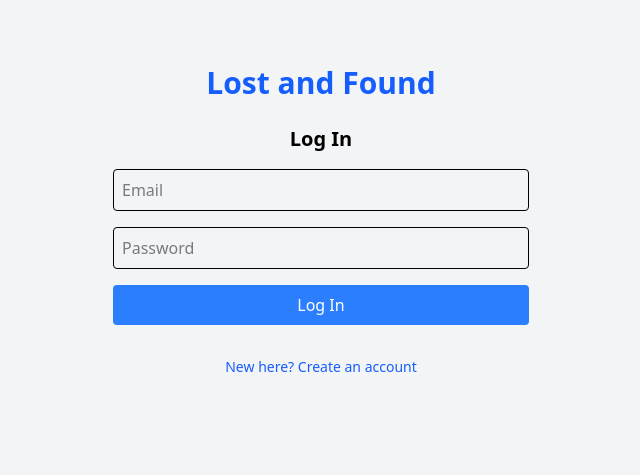
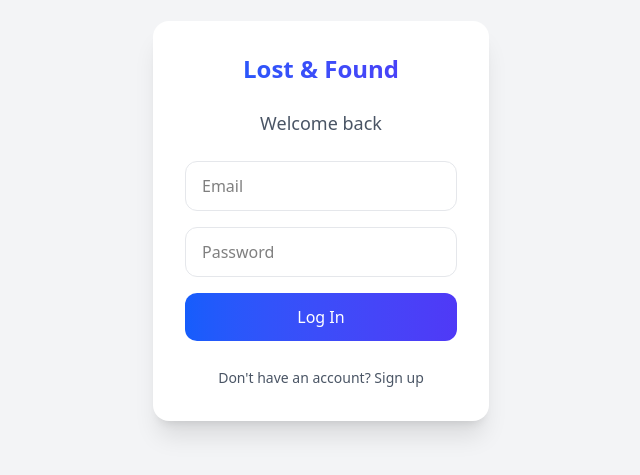
Before and after one commit to KenKenLim07/lost-and-found, a React (Vite) app: page / in a window 1280 px wide. Shown: the part 179-654 px from the top of the page, without its empty margins (319-959 px from the left). Built offline with nearby package versions, Linux system fonts and the light colour scheme.

Commit message:
changes to authform and some visual

```diff
--- /dev/null
+++ b/src/components/AboutModal.jsx
@@ -0,0 +1,71 @@
+import { motion, AnimatePresence } from "framer-motion";
+
+export default function AboutModal({ isOpen, onClose }) {
+  return (
+    <AnimatePresence>
+      {isOpen && (
+        <motion.div
+          initial={{ opacity: 0 }}
+          animate={{ opacity: 1 }}
+          exit={{ opacity: 0 }}
+          className="fixed inset-0 bg-black bg-opacity-50 flex items-center justify-center z-50 p-4"
+          onClick={onClose}
+        >
+          <motion.div
+            initial={{ scale: 0.9, opacity: 0 }}
+            animate={{ scale: 1, opacity: 1 }}
+            exit={{ scale: 0.9, opacity: 0 }}
+            transition={{ type: "spring", damping: 25, stiffness: 300 }}
+            className="bg-white rounded-2xl shadow-xl max-w-2xl w-full p-8"
+            onClick={(e) => e.stopPropagation()}
+          >
+            <div className="flex justify-between items-start mb-6">
+              <h2 className="text-2xl font-bold text-gray-800">About Lost & Found</h2>
+              <button
+                onClick={onClose}
+                className="text-gray-500 hover:text-gray-700 transition-colors"
+              >
+                <svg className="w-6 h-6" fill="none" stroke="currentColor" viewBox="0 0 24 24">
+                  <path strokeLinecap="round" strokeLinejoin="round" strokeWidth="2" d="M6 18L18 6M6 6l12 12" />
+                </svg>
+              </button>
+            </div>
+
+            <div className="space-y-4 text-gray-600">
+              <p>
+                Lost & Found is a community-driven platform designed to help people recover their lost items and connect with those who have found them. Our mission is to make the process of returning lost items as simple and efficient as possible.
+              </p>
+
+              <p>
+                Founded in 2023, our platform has helped thousands of people reunite with their belongings. We believe that by leveraging technology and community, we can create a more connected world where lost items find their way back home.
+              </p>
+
+              <p>
+                Our platform features real-time updates, image recognition technology, and a user-friendly interface to ensure the best possible experience for both those who have lost items and those who have found them.
+              </p>
+
+              <div className="pt-4 border-t border-gray-200">
+                <h3 className="text-lg font-semibold text-gray-800 mb-2">Our Values</h3>
+                <ul className="list-disc pl-5 space-y-1">
+                  <li>Community-driven approach</li>
+                  <li>Privacy and security</li>
+                  <li>Ease of use</li>
+                  <li>Transparency</li>
+                </ul>
+              </div>
+            </div>
+
+            <div className="mt-8 flex justify-end">
+              <button
+                onClick={onClose}
+                className="px-4 py-2 bg-blue-600 text-white rounded-lg hover:bg-blue-700 transition-colors"
+              >
+                Close
+              </button>
+            </div>
+          </motion.div>
+        </motion.div>
+      )}
+    </AnimatePresence>
+  );
+}
--- a/src/components/AuthForm.jsx
+++ b/src/components/AuthForm.jsx
@@ -1,75 +1,151 @@
 // src/components/AuthForm.jsx
 import { useState } from 'react'
 import { supabase } from '../lib/supabase'
-import { motion } from 'framer-motion'
+import { motion, AnimatePresence } from 'framer-motion'
 
 export default function AuthForm() {
   const [email, setEmail] = useState('')
   const [password, setPassword] = useState('')
   const [isSignUp, setIsSignUp] = useState(false)
   const [error, setError] = useState(null)
+  const [isLoading, setIsLoading] = useState(false)
 
   const handleAuth = async (e) => {
     e.preventDefault()
     setError(null)
+    setIsLoading(true)
 
     const { error } = isSignUp
       ? await supabase.auth.signUp({ email, password })
       : await supabase.auth.signInWithPassword({ email, password })
 
-    if (error) setError(error.message)
-    else alert('Success! Check console or redirect logic.')
+    if (error) {
+      setError(error.message)
+      setIsLoading(false)
+    }
+  }
+
+  const containerVariants = {
+    hidden: { opacity: 0 },
+    visible: {
+      opacity: 1,
+      transition: {
+        staggerChildren: 0.1,
+        delayChildren: 0.3
+      }
+    }
+  }
+
+  const itemVariants = {
+    hidden: { y: 20, opacity: 0 },
+    visible: {
+      y: 0,
+      opacity: 1,
+      transition: {
+        type: "spring",
+        stiffness: 300,
+        damping: 24
+      }
+    }
   }
 
   return (
-    <div className="w-full max-w-md mx-auto px-4 py-8">
+    <motion.div
+      className="w-full max-w-sm mx-auto p-6"
+      initial="hidden"
+      animate="visible"
+      variants={containerVariants}
+    >
+      <motion.div
+        className="bg-white rounded-2xl shadow-xl p-8 space-y-6"
+        variants={itemVariants}
+      >
         <motion.h1
-        className="text-3xl font-extrabold text-center text-blue-600 mb-6"
-        initial={{ opacity: 0, y: 20 }}
-        animate={{ opacity: 1, y: 0 }}
-        transition={{ duration: 0.6 }}
+          className="text-2xl font-bold text-center bg-gradient-to-r from-blue-600 to-indigo-600 bg-clip-text text-transparent"
+          variants={itemVariants}
         >
-        Lost and Found
+          Lost & Found
         </motion.h1>
 
+        <motion.h2
+          className="text-lg text-gray-600 text-center"
+          variants={itemVariants}
+        >
+          {isSignUp ? 'Create an account' : 'Welcome back'}
+        </motion.h2>
+
         <form onSubmit={handleAuth} className="space-y-4">
-        <h2 className="text-xl font-bold text-center">
-          {isSignUp ? 'Sign Up' : 'Log In'}
-        </h2>
+          <motion.div variants={itemVariants}>
             <input
-          className="w-full p-2 border rounded"
+              className="w-full px-4 py-3 rounded-xl border border-gray-200 focus:border-blue-500 focus:ring-2 focus:ring-blue-200 transition-all outline-none"
               type="email"
               placeholder="Email"
               value={email}
               onChange={(e) => setEmail(e.target.value)}
               required
             />
+          </motion.div>
+
+          <motion.div variants={itemVariants}>
             <input
-          className="w-full p-2 border rounded"
+              className="w-full px-4 py-3 rounded-xl border border-gray-200 focus:border-blue-500 focus:ring-2 focus:ring-blue-200 transition-all outline-none"
               type="password"
               placeholder="Password"
               value={password}
               onChange={(e) => setPassword(e.target.value)}
               required
             />
-        {error && <p className="text-red-500">{error}</p>}
+          </motion.div>
+
+          <AnimatePresence mode="wait">
+            {error && (
+              <motion.p
+                initial={{ opacity: 0, y: -10 }}
+                animate={{ opacity: 1, y: 0 }}
+                exit={{ opacity: 0, y: -10 }}
+                className="text-red-500 text-sm text-center"
+              >
+                {error}
+              </motion.p>
+            )}
+          </AnimatePresence>
+
+          <motion.button
+            variants={itemVariants}
+            className={`w-full py-3 rounded-xl text-white font-medium transition-all ${
+              isLoading
+                ? 'bg-gray-400 cursor-not-allowed'
+                : 'bg-gradient-to-r from-blue-600 to-indigo-600 hover:from-blue-700 hover:to-indigo-700'
+            }`}
+            type="submit"
+            disabled={isLoading}
+          >
+            {isLoading ? (
+              <motion.span
+                animate={{ rotate: 360 }}
+                transition={{ duration: 1, repeat: Infinity, ease: "linear" }}
+                className="inline-block w-5 h-5 border-2 border-white border-t-transparent rounded-full"
+              />
+            ) : (
+              isSignUp ? 'Sign Up' : 'Log In'
+            )}
+          </motion.button>
+        </form>
+
+        <motion.div
+          className="text-center"
+          variants={itemVariants}
+        >
           <button
-          className="bg-blue-500 text-white px-4 py-2 rounded w-full"
-          type="submit"
-        >
-          {isSignUp ? 'Sign Up' : 'Log In'}
-        </button>
-
-        {/* Enhanced toggle link */}
-        <p
-          className="text-sm font-medium text-blue-600 text-center cursor-pointer hover:underline mt-4"
             onClick={() => setIsSignUp(!isSignUp)}
+            className="text-sm text-gray-600 hover:text-blue-600 transition-colors"
           >
             {isSignUp
               ? 'Already have an account? Log in'
-            : "New here? Create an account"}
-        </p>
-      </form>
-    </div>
+              : "Don't have an account? Sign up"}
+          </button>
+        </motion.div>
+      </motion.div>
+    </motion.div>
   )
 }
--- a/src/components/NavBar.jsx
+++ b/src/components/NavBar.jsx
@@ -1,22 +1,32 @@
 import { useState } from "react";
 import { motion, AnimatePresence } from "framer-motion";
 import { burgerTop, burgerMiddle, burgerBottom } from "../animations/variants";
+import AboutModal from "./AboutModal";
 
 export default function Navbar({ onSignOut }) {
   const [menuOpen, setMenuOpen] = useState(false);
+  const [showAbout, setShowAbout] = useState(false);
 
   return (
     <header className="sticky top-0 z-50 bg-white shadow">
       <div className="relative px-6 py-4 flex items-center justify-between">
         <h1 className="text-xl font-bold text-blue-500">Lost & Found</h1>
 
-        {/* Desktop Sign Out */}
-        <button
-          onClick={onSignOut}
-          className="hidden md:block bg-red-700 text-white px-4 py-2 rounded-lg hover:bg-red-600 transition"
-        >
-          Sign Out
-        </button>
+        {/* Desktop Navigation */}
+        <div className="hidden md:flex items-center space-x-6">
+          <button
+            onClick={() => setShowAbout(true)}
+            className="text-gray-700 hover:text-blue-600 transition-colors"
+          >
+            About
+          </button>
+          <button
+            onClick={onSignOut}
+            className="bg-red-700 text-white px-4 py-2 rounded-lg hover:bg-red-600 transition"
+          >
+            Sign Out
+          </button>
+        </div>
 
         {/* Burger Icon (Mobile) */}
         <div
@@ -49,10 +59,19 @@ export default function Navbar({ onSignOut }) {
             >
               <button
                 onClick={() => {
+                  setShowAbout(true);
+                  setMenuOpen(false);
+                }}
+                className="block w-full text-center px-4 py-2 text-sm text-gray-700 hover:bg-gray-100 rounded-t-lg"
+              >
+                About
+              </button>
+              <button
+                onClick={() => {
                   onSignOut();
                   setMenuOpen(false);
                 }}
-                className="block w-full text-center px-4 py-2 text-sm text-red-600 hover:bg-red-50 hover:text-red-700 rounded-t-lg"
+                className="block w-full text-center px-4 py-2 text-sm text-red-600 hover:bg-red-50 hover:text-red-700 rounded-b-lg"
               >
                 Sign Out
               </button>
@@ -60,6 +79,9 @@ export default function Navbar({ onSignOut }) {
           )}
         </AnimatePresence>
       </div>
+
+      {/* About Modal - Now using the modular component */}
+      <AboutModal isOpen={showAbout} onClose={() => setShowAbout(false)} />
     </header>
   );
 }
```
Also changed, not shown: src/components/ItemCard.jsx (+13 -17 lines). Lines whose indentation alone changed are shown as unchanged.
